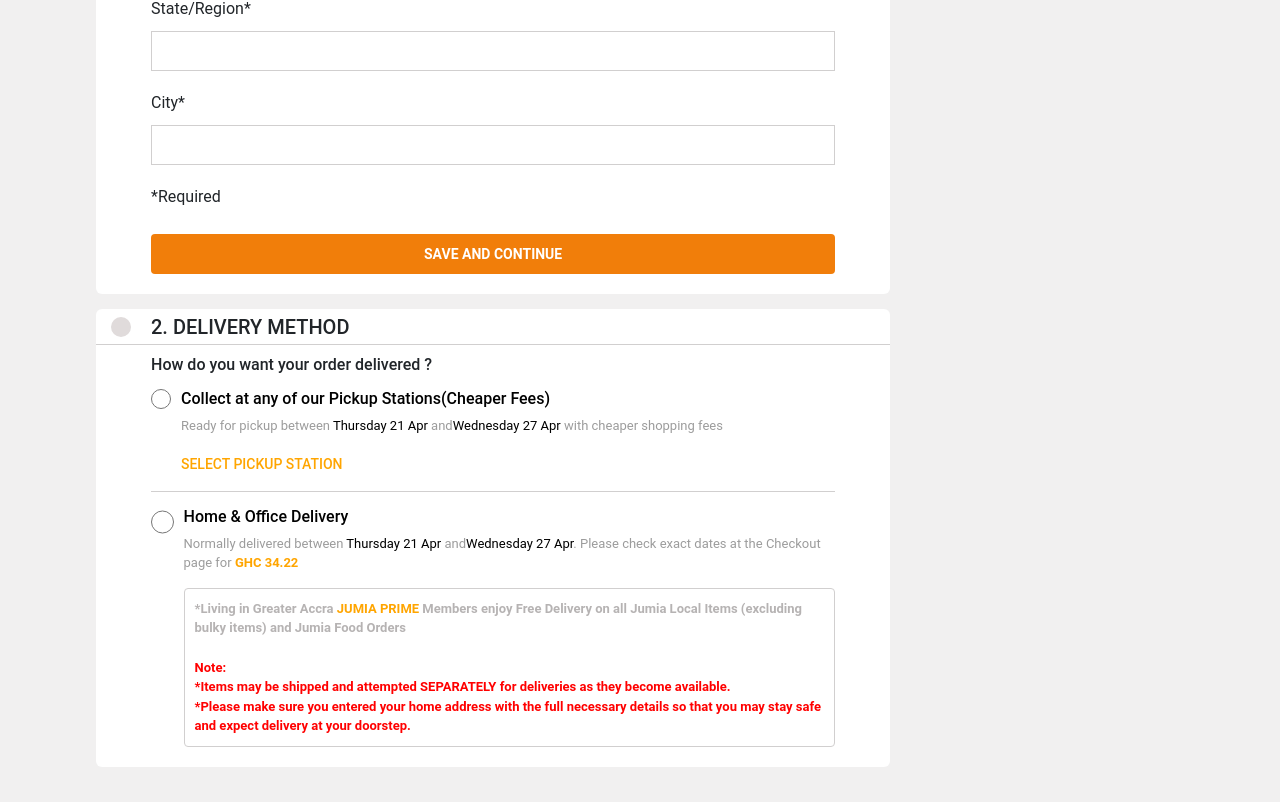
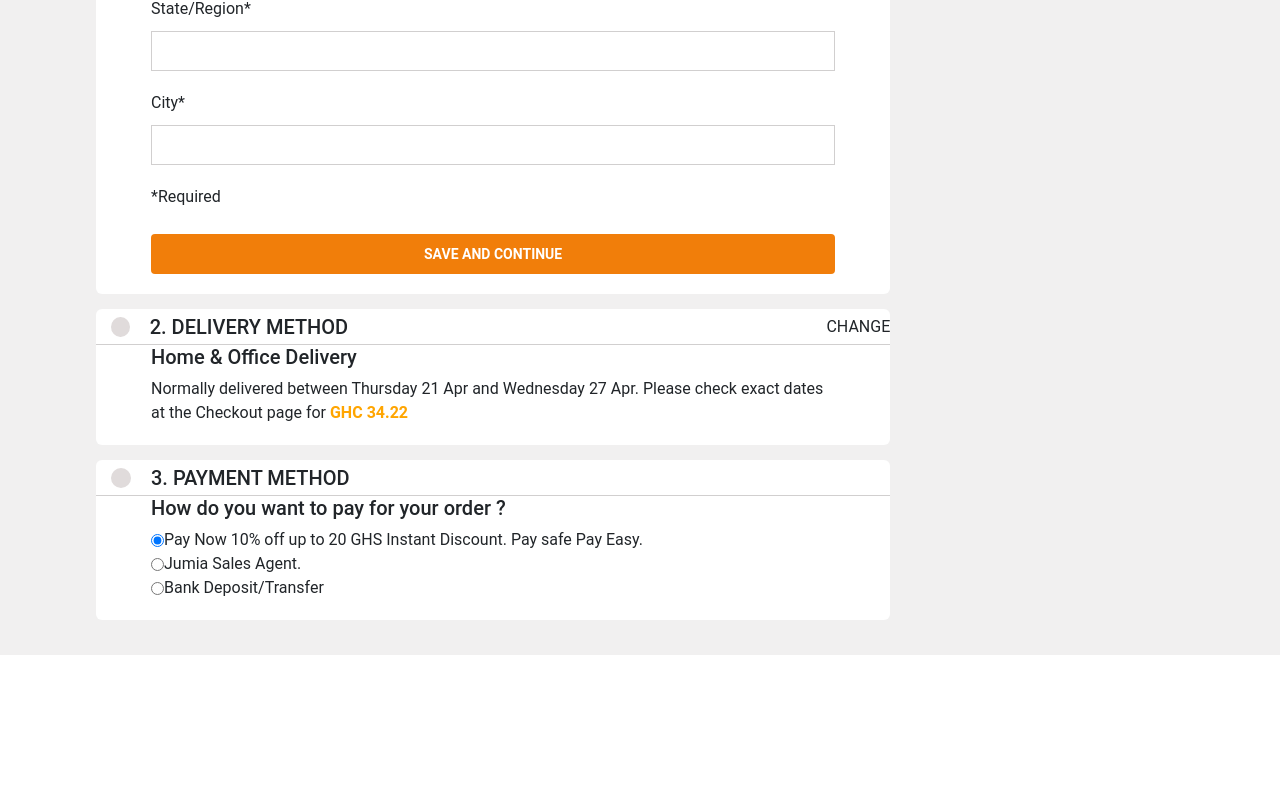
Before and after one commit to profnike/jumiaclone, a React (Create React App) app: page /onepage/checkout/address in a window 1280 px wide. Shown: the part 712-1514 px from the top of the page. After the commit the page ends 1367 px from the top, so only its background shows below. Built offline with nearby package versions, Linux system fonts and the light colour scheme.

Commit message:
checkout page build

```diff
--- a/src/Pages/Cart/Cart.js
+++ b/src/Pages/Cart/Cart.js
@@ -67,7 +67,7 @@ const Cart = () => {
             <h2>GHC {totals}</h2>
         </div>
 
-        <button onClick={(()=>{navigate("/customer/account/login")})}>CHECKOUT GHC {total}</button>
+        <button onClick={(()=>{navigate("/customer/account/login")})}>CHECKOUT GHC {totals}</button>
         </div>
         </div>)
         }
--- a/src/Pages/Checkout/Checkout.css
+++ b/src/Pages/Checkout/Checkout.css
@@ -214,6 +214,13 @@
     font-size: 14px;
     border-top: 1px solid rgb(209, 207, 207) ;
     padding: 10px 10px;
+
+
+}
+.cartitems-mapped-in-checkout-container{
+    /* background-color: #f17e0a; */
+    max-height: 300px;
+    overflow-y: auto;
 }
 .amount-map-checkout{
     color: orange;
@@ -282,6 +289,7 @@
     align-items: flex-start;
     color: rgb(156, 156, 156);
     font-size: 13px;
+
 }
 .input-div-delivery-method-next .span{
     color: black;
@@ -348,3 +356,50 @@
     padding-left: 10px;
     margin: 0;
 }
+.proceed-button-checkout{
+    width: 100%;
+    height: 45px;
+    background-color:  #f17e0a;
+    color: white;
+    border: none;
+    border-radius: 4px;
+    font-weight: bold;
+    font-size: 14px;
+}
+.proceed-button-checkout:hover{
+    background-color:  #df7206;
+
+}
+.button-div-checkout{
+    margin: 10px 55px;
+    padding-bottom: 20px;
+}
+.left-region{
+    margin-top: 20px;
+}
+.left-region h5{
+    font-size: 14px;
+    color: black;
+}
+.voucher-checkout{
+    color: rgb(156, 156, 156);
+    margin: 0 auto;
+    display: flex;
+    justify-content: center;
+    align-items: flex-start;
+    font-size: 14px;
+}
+.image-payment-option{
+    display: flex;
+}
+.header-change-checkout{
+    display: flex;
+    justify-content: space-between;
+    align-items: center;
+    width: 100%;
+}
+.input-text-payment-option{
+    display: flex;
+    align-items: center;
+    justify-content: flex-start;
+}
--- a/src/Pages/Checkout/Checkout.js
+++ b/src/Pages/Checkout/Checkout.js
@@ -11,8 +11,10 @@ const Checkout = () => {
     const[delivery, setDelivery]=useState(false)
     const[feeval, setFeeval]=useState(false)
     const[addcolor, setaddcolor]=useState({})
-    const[localfee,setLocalfee]=useState("N.A")
-    const[totalfee,settotalfee]=useState("N.A")
+    const[localfee,setLocalfee]=useState("N.A.")
+    const[totalfee,settotalfee]=useState("N.A.")
+    const[pick, setPick]=useState(false)
+    const[home, setHome]=useState(false)
     const[deliverycolor, setdeliverycolor]=useState({})
 
     let amount= 0
@@ -26,7 +28,7 @@ const Checkout = () => {
 
 
     })
-    let feetotals = 34.22+totals
+    let feetotals = 34.22+ (+totals)
   return (
     <div>
         <Header>
@@ -79,7 +81,10 @@ const Checkout = () => {
                     (<div className='checkout-areas'>
                          <section className='section-one'>
                         <p style={addcolor} className='circle-one'></p>
+                        <div className='header-change-checkout'>
                         <h5>1. ADDRESS DETAILS</h5>
+                        <p onClick={(()=>{setAddress(true)})}>CHANGE</p>
+                        </div>
                     </section>
                     <section className='section-two'>
                         Myname is great
@@ -87,27 +92,31 @@ const Checkout = () => {
                     </div>)
                 }
                     <div className='checkout-areas'>
+                    {delivery===true ?
+                    (<div>
                     <section className='section-one'>
-                        <p style={deliverycolor} className='circle-one'></p>
+                        <p  className='circle-one'></p>
                         <h5>2. DELIVERY METHOD</h5>
                         </section>
+
+
                         <section className='section-two'>
                         <h5 className='how-do-you'>How do you want your order delivered ?</h5>
                         <div className='input-div-delivery-method'>
-                        <input onClick={(()=>{setFeeval(true)})} name="delivery" type="radio" alt=""/>
+                        <input onClick={(()=>{setFeeval(true);setPick(true);setHome(false);setLocalfee("N.A."); settotalfee("N.A.")})} name="delivery" type="radio" alt=""/>
                         <div>
                             <h5>Collect at any of our Pickup Stations(Cheaper Fees)</h5>
                             <p>Ready for pickup between <span>Thursday 21 Apr</span> and
-                            <span>Wednesday 27 Apr</span> with cheaper shopping fees</p>
+                            <span> Wednesday 27 Apr</span> with cheaper shopping fees</p>
                             <h4 className='pick-up-checkout'>SELECT PICKUP STATION</h4>
                             </div>
                             </div>
                             <div className='input-div-delivery-method-next'>
-                        <input onClick={(()=>{setLocalfee("GHC 34.22"); settotalfee(`GHC ${feetotals}`)})} name="delivery" type="radio" alt="" />
+                        <input onClick={(()=>{setFeeval(true);setPick(false);setHome(true);setLocalfee("GHC 34.22"); settotalfee(`GHC  ${feetotals}`)})} name="delivery" type="radio" alt="" />
                         <div>
                             <h5>Home & Office Delivery</h5>
                             <p> Normally delivered between <span className='span'>Thursday 21 Apr</span> and
-                            <span className='span'>Wednesday 27 Apr</span>. Please check exact dates at the Checkout page for
+                            <span className='span'> Wednesday 27 Apr</span>. Please check exact dates at the Checkout page for
                             <span id='amount-for-in-checkout'> GHC 34.22 </span></p>
                             <div className='note-in-checkout'>
                             *Living in Greater Accra <span>JUMIA PRIME </span> Members enjoy Free Delivery on all Jumia Local Items
@@ -128,13 +137,102 @@ const Checkout = () => {
                         </div>
                         </div>
 
+
+                        <div className='subtotal-amt-checkout left-region'>
+                            <div>
+                            <p>Subtotal</p>
+                            <p>GHC {totals}</p>
+                            </div>
+
+                               <div>
+                                      <p>Local Delivery Fees</p>
+                                      <h5 className='fees-h5'>{localfee}</h5>
+                                  </div>
+
+
+
+                        </div>
+                       <div className='total-and-full-amount'>
+                            <b><p>Total</p></b>
+                                      <h5 className='fees-h5'>{totalfee}</h5>
+                        </div>
                         </section>
+                        <p className='voucher-checkout'> You will be able to add a voucher in the next step</p>
+                        <div className='button-div-checkout'>
+                        <button onClick={(()=>{setdeliverycolor({backgroundColor:"green"});setDelivery(false)})} className='proceed-button-checkout'>PROCEED TO NEXT STEP</button>
+                        </div>
+                        </div>):
+                        (<div>
+                            <section className='section-one'>
+                        <p style={deliverycolor} className='circle-one'></p>
+                        <div className='header-change-checkout'>
+                        <h5>2. DELIVERY METHOD</h5>
+                        <p onClick={(()=>{setDelivery(true)})}>CHANGE</p>
+                        </div>
+                        </section>
+                        <section className='section-two'>
+                            {
+                                pick===true ?(
+                                    <div className='input-div-delivery-methods'>
+                                        <h5>Collect at any of our Pickup Stations(Cheaper Fees)</h5>
+                            <p>Ready for pickup between <span>Thursday 21 Apr</span> and
+                            <span> Wednesday 27 Apr</span> with cheaper shopping fees</p>
+
+                                    </div>
+                                ):(
+                                    <div className='input-div-delivery-method-nexts' >
+
+                                        <h5>Home & Office Delivery</h5>
+
+                            <p> Normally delivered between <span className='span'>Thursday 21 Apr</span> and
+                            <span className='span'> Wednesday 27 Apr</span>. Please check exact dates at the Checkout page for
+                            <span id='amount-for-in-checkout'> GHC 34.22 </span></p>
+                                    </div>
+                                )
+                            }
+
+                        </section>
+
+                        </div>
+                        )}
+
+
+
+                    </div>
+
+                    <div className='checkout-areas'>
+                    <section className='section-one'>
+                        <p  className='circle-one'></p>
+                        <h5>3. PAYMENT METHOD</h5>
+                        </section>
+                        <section className='section-two'>
+                        <h5>How do you want to pay for your order ?</h5>
+                        <div className='input-text-payment-option'>
+                            <input name="payment" type="radio" alt="" checked={true}/>
+                            <div className='image-payment-option'>
+                                <p>Pay Now 10% off up to 20 GHS Instant Discount. Pay safe Pay Easy.</p>
+                            </div>
+                        </div>
+                        <div className='input-text-payment-option'>
+                            <input name="payment" type="radio" alt=""/>
+                            <div className='image-payment-option'>
+                            <p>Jumia Sales Agent.</p>
+                            </div>
+                        </div>
+                        <div className='input-text-payment-option'>
+                            <input name="payment" type="radio" alt=""/>
+                            <div className='image-payment-option'>
+                            <p>Bank Deposit/Transfer </p>
+                            </div>
+                        </div>
+                        </section>
+
                     </div>
                 </div>
                 <div className='inner-checkout-right'>
                     <div className='inner-checkout-right-upper'>
                         <h5>YOUR ORDER</h5>
-
+                        <div className='cartitems-mapped-in-checkout-container'>
                         {cartItems.map((val)=>{
 
                             return(
@@ -152,6 +250,7 @@ const Checkout = () => {
                         </div>
                         )
                         })}
+                        </div>
                         <div className='subtotal-amt-checkout'>
                             <div>
                             <p>Subtotal</p>
```
